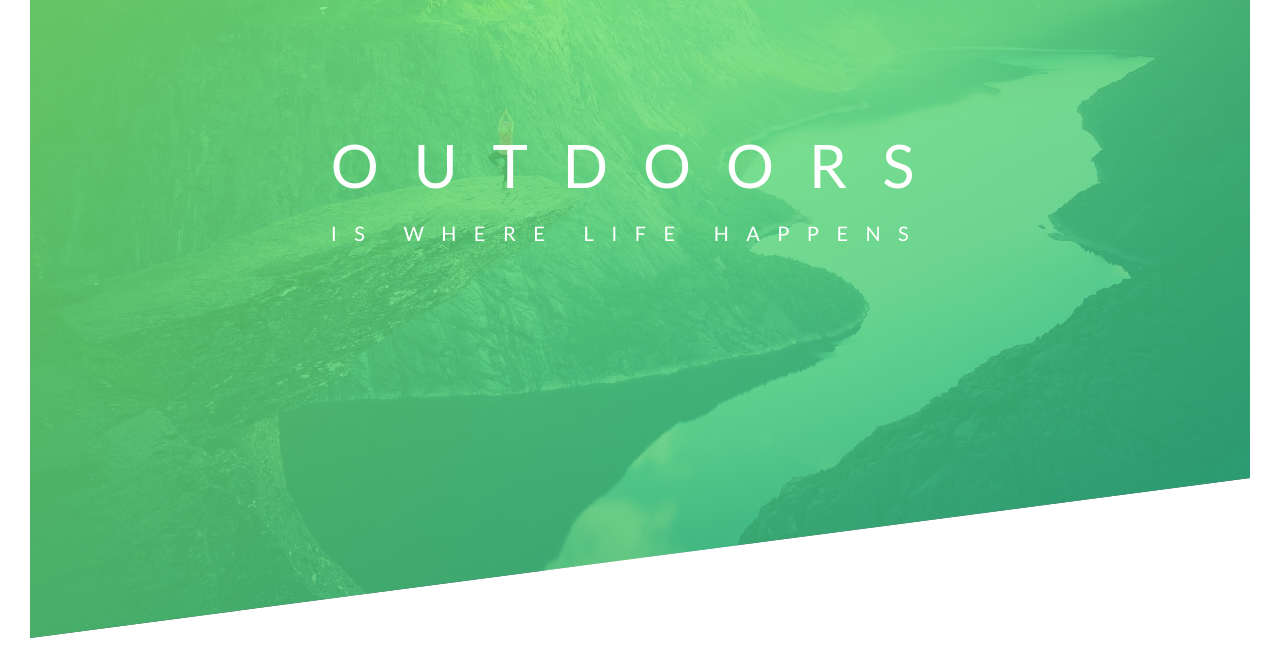
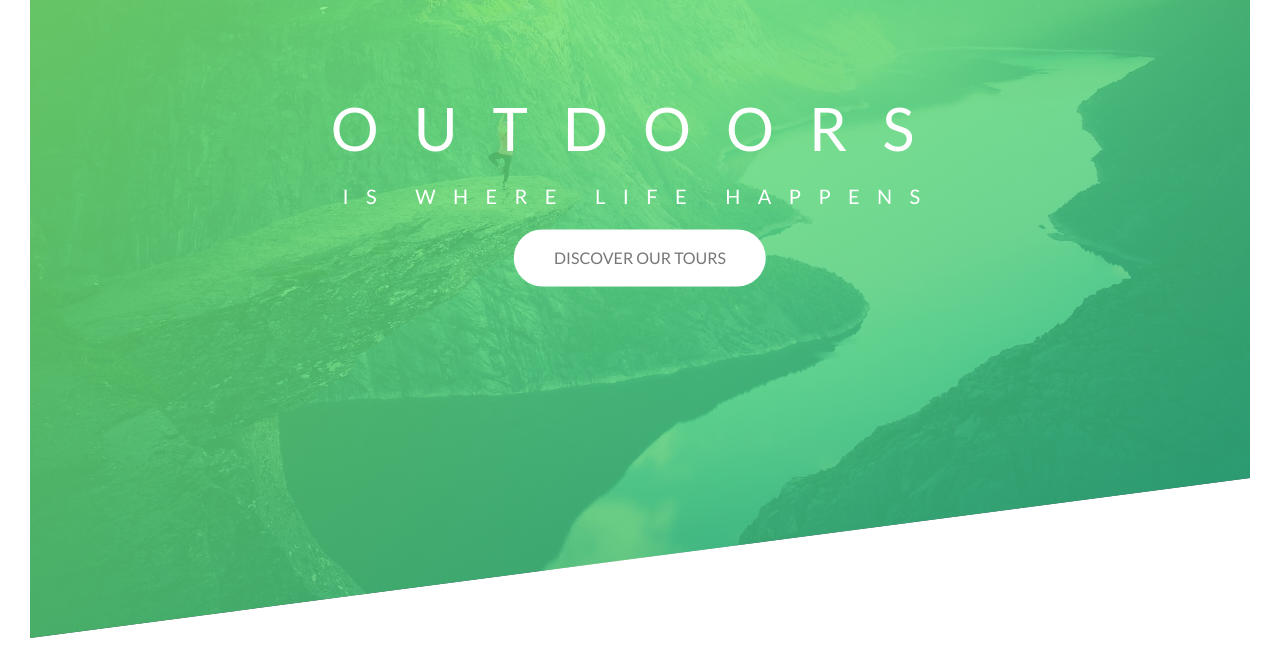
Before and after one commit to vishalkarande9/Css_project, a plain HTML site: page index.html in a window 1280 px wide. Shown: the part 152-820 px from the top of the page. Drawn offline with Linux system fonts and the light colour scheme.

Commit message:
009 Building a Complex Animated Button - Part 1

```diff
--- a/css/style.css
+++ b/css/style.css
@@ -56,6 +56,7 @@ body{
     top:40%;
     left:50%;
     transform: translate(-50%,-50%);
+    text-align: center;
 }
 
 .heading-primary{
@@ -63,6 +64,7 @@ body{
     text-transform: uppercase;
 
     backface-visibility: hidden;
+    margin-bottom: 16px;
 }
 
 .heading-primary-main{
@@ -119,3 +121,28 @@ body{
         transform: translate(0);
     }
 }
+
+.btn:link,
+.btn:visited {
+    text-transform: uppercase;
+    text-decoration: none;
+    padding: 15px 40px;
+    display: inline-block;
+    border-radius: 100px;
+    transition: all .2s;
+}
+
+.btn:hover{
+    transform: translateY(-3px);
+    box-shadow: 0 10px 20px rgba(0,0,0,.2);
+}
+
+.btn:active{
+    transform: translateY(-1px);
+    box-shadow: 0 5px 10px rgba(0,0,0,.2);
+}
+
+.btn-white{
+    background-color: #fff;
+    color: #777;
+}
--- a/index.html
+++ b/index.html
@@ -22,6 +22,8 @@
                     <span class="heading-primary-main">Outdoors</span>
                     <span class="heading-primary-sub">Is where life happens</span>
                 </h1>
+
+                <a href="#" class="btn btn-white">Discover our tours</a>
             </div>
 
         </header>
```
